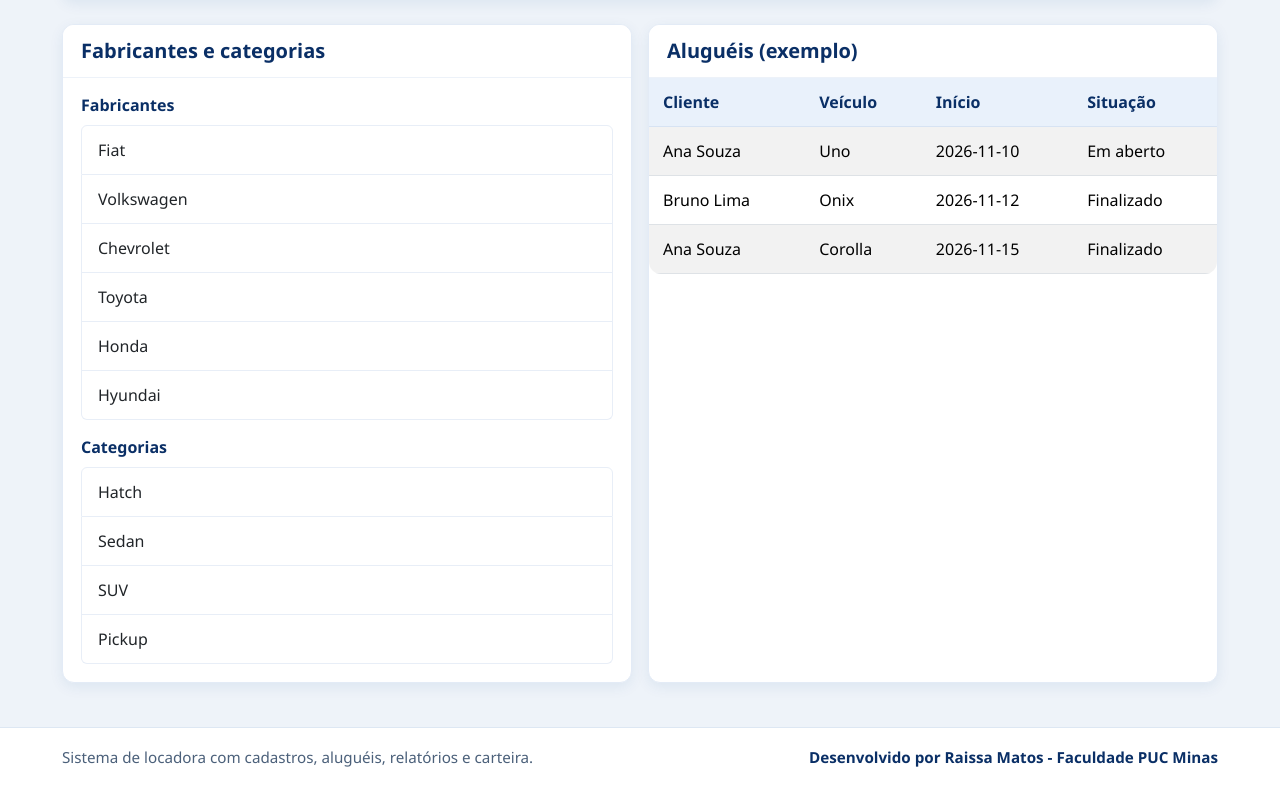
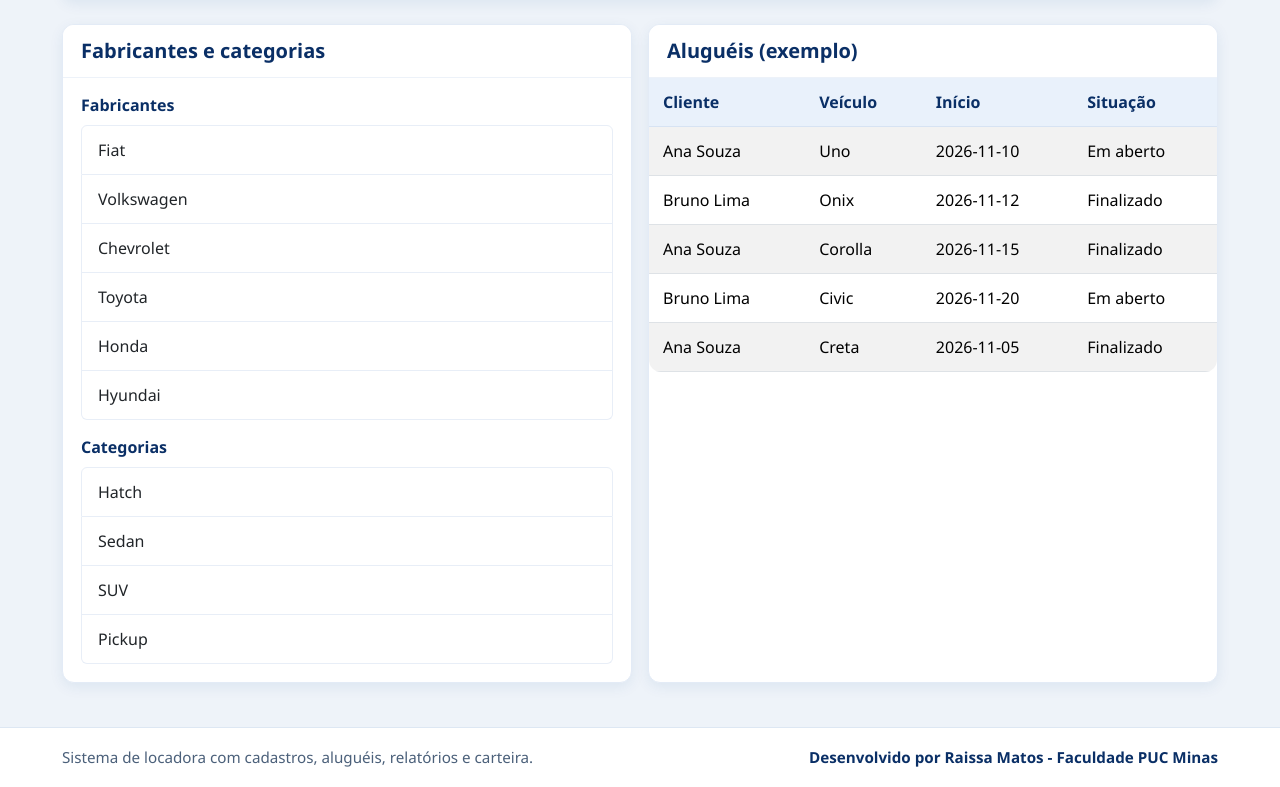
Before and after one commit to Raissa-Cecilia/Locadora, a React (Vite) app in the folder LocadoraFrontend/: page / in a window 1280 px wide. Shown: the part 1149-1936 px from the top of the page. Built offline with nearby package versions, Linux system fonts and the light colour scheme.

Commit message:
Mudanças no banco

```diff
--- a/LocadoraFrontend/src/dados/dadosExemplo.js
+++ b/LocadoraFrontend/src/dados/dadosExemplo.js
@@ -33,5 +33,7 @@ export const veiculosExemplo = [
 export const alugueisExemplo = [
   { id: 1, cliente: "Ana Souza", veiculo: "Uno", dataInicio: "2026-11-10", dataDevolucao: null, valorDiaria: 120, valorTotal: null, situacao: "Em aberto" },
   { id: 2, cliente: "Bruno Lima", veiculo: "Onix", dataInicio: "2026-11-12", dataDevolucao: "2026-11-14", valorDiaria: 130, valorTotal: 260, situacao: "Finalizado" },
-  { id: 3, cliente: "Ana Souza", veiculo: "Corolla", dataInicio: "2026-11-15", dataDevolucao: "2026-11-18", valorDiaria: 180, valorTotal: 540, situacao: "Finalizado" }
+  { id: 3, cliente: "Ana Souza", veiculo: "Corolla", dataInicio: "2026-11-15", dataDevolucao: "2026-11-18", valorDiaria: 180, valorTotal: 540, situacao: "Finalizado" },
+  { id: 4, cliente: "Bruno Lima", veiculo: "Civic", dataInicio: "2026-11-20", dataDevolucao: null, valorDiaria: 170, valorTotal: null, situacao: "Em aberto" },
+  { id: 5, cliente: "Ana Souza", veiculo: "Creta", dataInicio: "2026-11-05", dataDevolucao: "2026-11-08", valorDiaria: 210, valorTotal: 630, situacao: "Finalizado" }
 ];
```
